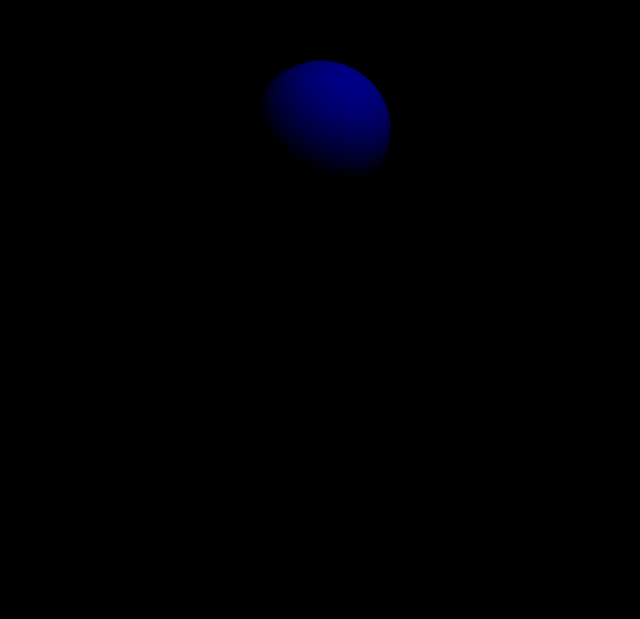
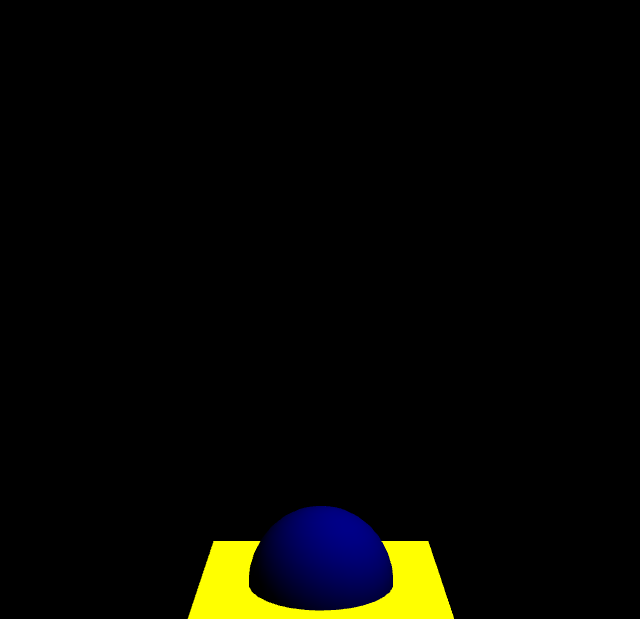
Before and after one commit to Brenden-Morales/Shader_Testing, a plain HTML site: page index.html in a window 1280 px wide. Shown: the part 181-800 px from the top of the page, without its empty margins (319-959 px from the left). Drawn offline with Linux system fonts and the light colour scheme; animation ran at ten frames a second.

Commit message:
Using event.keycode for handling inputs

```diff
--- a/Main.js
+++ b/Main.js
@@ -1,30 +1,40 @@
-// standard global variables
-var container, scene, camera, renderer, controls, stats;
-//var keyboard = new KeyboardState();
-var clock = new THREE.Clock();
+var keyboard = new BJM.keyboard();
+var mouse = new BJM.mouse();
 
 // custom global variables
 var mesh;
 
-init();
-animate();
-
-// FUNCTIONS
-function init()
-{
-    "use strict";
 // SCENE
-    scene = new THREE.Scene();
+var scene = new THREE.Scene();
 // CAMERA
 var SCREEN_WIDTH = window.innerWidth, SCREEN_HEIGHT = window.innerHeight;
 var VIEW_ANGLE = 45, ASPECT = SCREEN_WIDTH / SCREEN_HEIGHT, NEAR = 0.1, FAR = 20000;
-    camera = new THREE.PerspectiveCamera( VIEW_ANGLE, ASPECT, NEAR, FAR);
+var cameraHolder = new THREE.Object3D();
+var camera = new THREE.PerspectiveCamera( VIEW_ANGLE, ASPECT, NEAR, FAR);
+cameraHolder.add(camera);
 scene.add(camera);
 camera.position.set(0,150,400);
-    camera.lookAt(scene.position);
+camera.lookAt(new THREE.Vector3(0,0,0));
 // RENDERER
-    renderer = new THREE.WebGLRenderer( {antialias:true,canvas:document.getElementById("mainCanvas")} );
+var renderer = new THREE.WebGLRenderer(
+    {
+        antialias:true,
+        canvas:document.getElementById("mainCanvas")
+    }
+);
 renderer.setSize(SCREEN_WIDTH, SCREEN_HEIGHT);
+
+var RTSCamera = new BJM.RTSCamera({
+    viewAngle : VIEW_ANGLE,
+    aspect : ASPECT,
+    near : NEAR,
+    far : FAR,
+    scene : scene,
+    keyboard : keyboard,
+    mouse : mouse
+});
+RTSCamera.cameraHolder.position.set(0,150,400);
+RTSCamera.lookAt(0,0,0);
 
 var light = new THREE.PointLight(0xffffff);
 light.position.set(100,250,100);
@@ -33,25 +43,33 @@ function init()
 var geometry = new THREE.SphereGeometry( 30, 32, 16 );
 var material = new THREE.MeshLambertMaterial( { color: 0x000088 } );
 mesh = new THREE.Mesh( geometry, material );
-    mesh.position.set(0,40,0);
+mesh.position.set(0,0,0);
 scene.add(mesh);
 
-}
+var mainPlain = new THREE.PlaneGeometry(100,100,100,100);
+var mat = new THREE.MeshBasicMaterial({
+    color : 0xffff00,
+    side : THREE.DoubleSide
+});
+var pl = new THREE.Mesh(mainPlain,mat);
+var matrix = new THREE.Matrix4();
+matrix.makeRotationX(1.57079633);
+pl.applyMatrix(matrix);
+scene.add(pl);
+
+animate();
 
 function animate()
 {
     "use strict";
+    RTSCamera.init();
     window.requestAnimationFrame( animate );
     render();
-    update();
-}
-
-function update()
-{
 }
 
 function render()
 {
     "use strict";
-    renderer.render( scene, camera );
+    RTSCamera.tick();
+    renderer.render( scene, RTSCamera.getCamera() );
 }
--- /dev/null
+++ b/RTSCamera.js
@@ -0,0 +1,68 @@
+/**
+ * Created by brenden on 5/10/2014.
+ */
+if(BJM === undefined){
+    var BJM = {};
+}
+
+BJM.RTSCamera = function(configObject){
+    "use strict";
+    var self = this instanceof BJM.RTSCamera ? this : Object.create(BJM.RTSCamera.prototype);
+
+    self.clock = new THREE.Clock();
+
+    self.cameraHolder = new THREE.Object3D();
+    self.camera = new THREE.PerspectiveCamera(configObject.viewAngle, configObject.aspect, configObject.near, configObject.far);
+    self.cameraHolder.add(this.camera);
+    configObject.scene.add(this.cameraHolder);
+    self.keyboard = configObject.keyboard;
+    self.previousTime = Date.now();
+
+    return self;
+};
+
+BJM.RTSCamera.prototype.init = function(){
+    "use strict";
+    this.clock.start();
+    this.clock.getDelta();
+};
+
+BJM.RTSCamera.prototype.getCamera = function(){
+    "use strict";
+    return this.camera;
+};
+
+BJM.RTSCamera.prototype.lookAt = function(x,y,z){
+    "use strict";
+    this.camera.lookAt(new THREE.Vector3(x,y,z));
+};
+
+BJM.RTSCamera.prototype.tick = function(){
+    "use strict";
+    var time = Date.now() - this.previousTime;
+    this.previousTime = Date.now();
+    if(this.keyboard.down("w")){
+        this.cameraHolder.translateZ(-time);
+    }
+    if(this.keyboard.down("s")){
+        this.cameraHolder.translateZ(time);
+    }
+    if(this.keyboard.down("q")){
+        this.cameraHolder.rotateY(time / 1000);
+    }
+    if(this.keyboard.down("e")){
+        this.cameraHolder.rotateY(-time / 1000);
+    }
+    if(this.keyboard.down("a")){
+        this.cameraHolder.translateX(-time);
+    }
+    if(this.keyboard.down("d")){
+        this.cameraHolder.translateX(time);
+    }
+    if(this.keyboard.down(" ")){
+        this.cameraHolder.translateY(time);
+    }
+    if(this.keyboard.down("control")){
+        this.cameraHolder.translateY(-time);
+    }
+};
--- a/index.html
+++ b/index.html
@@ -10,6 +10,7 @@
     <canvas id="mainCanvas" height="100" width="100"></canvas>
 </body>
 <script src="libs/three.js" type="text/javascript"></script>
+<script src="RTSCamera.js" type="text/javascript"></script>
 <script src="input/canvasResizer.js" type="text/javascript"></script>
 <script src="input/KeyboardHandler.js" type="text/javascript"></script>
 <script src="input/MouseHandler.js" type="text/javascript"></script>
--- a/input/KeyboardHandler.js
+++ b/input/KeyboardHandler.js
@@ -8,25 +8,34 @@ if(BJM === undefined){
 BJM.keyboard = function(){
     "use strict";
     var self = this instanceof BJM.keyboard ? this : Object.create(BJM.keyboard.prototype);
-    var keys = {};
+    self.keys = {};
 
     var keydown = function(e){
-        if(keys[String.fromCharCode(e.keyCode).toLowerCase()] === undefined){
-            keys[String.fromCharCode(e.keyCode).toLowerCase()] = {};
+        if(e.keyCode === 17){
+            if(this.keys.control === undefined){
+                this.keys.control = {};
+            }
+            this.keys.control.down = true;
         }
-        keys[String.fromCharCode(e.keyCode).toLowerCase()].down = true;
+        if(this.keys[String.fromCharCode(e.keyCode).toLowerCase()] === undefined){
+            this.keys[String.fromCharCode(e.keyCode).toLowerCase()] = {};
+        }
+        this.keys[String.fromCharCode(e.keyCode).toLowerCase()].down = true;
     };
 
     var keyup = function(e){
-        if(keys[String.fromCharCode(e.keyCode).toLowerCase()] === undefined){
-            keys[String.fromCharCode(e.keyCode).toLowerCase()] = {};
+        if(e.keyCode === 17) {
+            this.keys.control.down = false;
         }
-        keys[String.fromCharCode(e.keyCode).toLowerCase()].down = false;
+        else{
+            this.keys[String.fromCharCode(e.keyCode).toLowerCase()].down = false;
+        }
+//
     };
 
     self.get = function(char){
-        if(keys[char] !== undefined){
-            if(keys[char].down){
+        if(this.keys[char] !== undefined){
+            if(this.keys[char].down){
                 return true;
             }
         }
@@ -37,3 +46,11 @@ BJM.keyboard = function(){
     window.onkeyup = keyup.bind(this);
     return self;
 };
+
+BJM.keyboard.prototype.down = function(key){
+    "use strict";
+    if(this.keys[key] !== undefined && this.keys[key].down){
+        return this.keys[key].down;
+    }
+    return false;
+}
```
Lines whose indentation alone changed are shown as unchanged.
